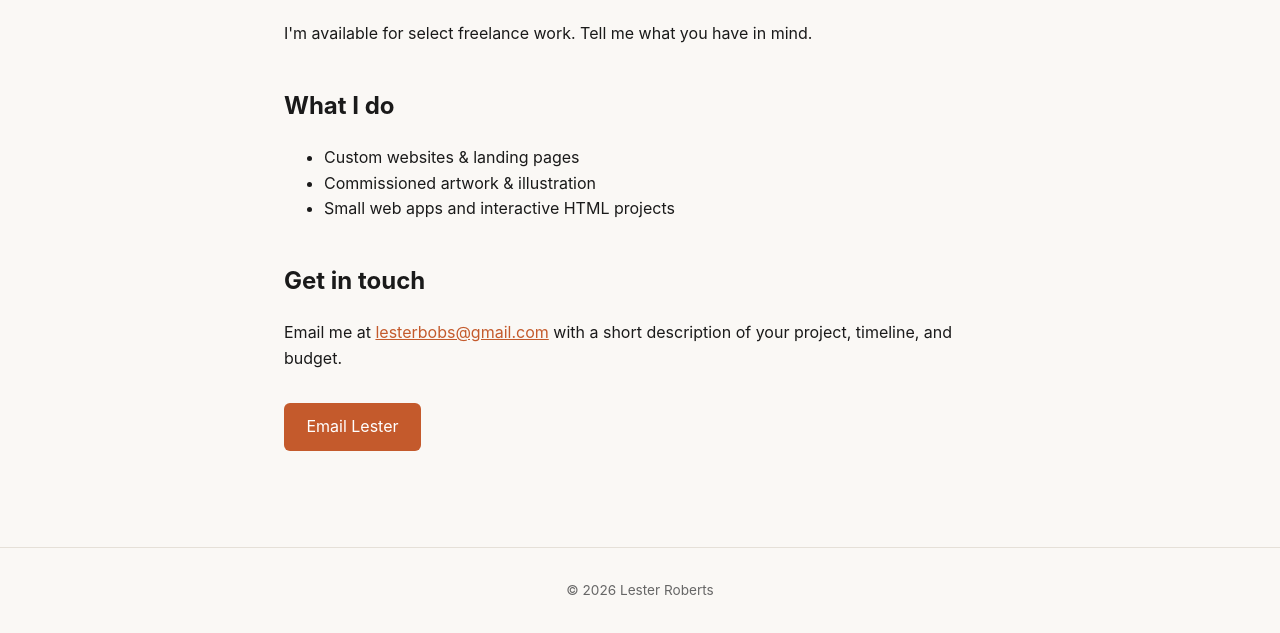
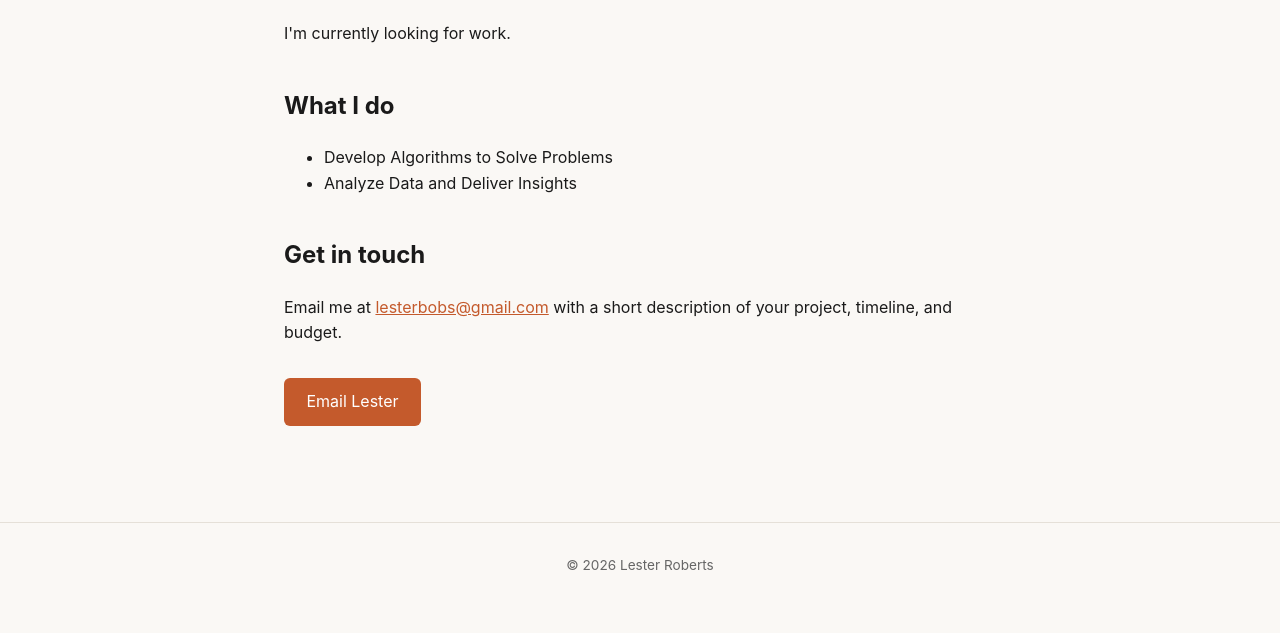
Before and after one commit to lesterbobs/lesterbobs.github.io, a plain HTML site: page hire.html in a window 1280 px wide. Shown: the part 179-812 px from the top of the page. Drawn offline with Linux system fonts and the light colour scheme.

Commit message:
Hire Update

```diff
--- a/hire.html
+++ b/hire.html
@@ -19,13 +19,12 @@
 
   <main>
     <h1>Hire Me</h1>
-    <p>I'm available for select freelance work. Tell me what you have in mind.</p>
+    <p>I'm currently looking for work.</p>
 
     <h2>What I do</h2>
     <ul>
-      <li>Custom websites &amp; landing pages</li>
-      <li>Commissioned artwork &amp; illustration</li>
-      <li>Small web apps and interactive HTML projects</li>
+      <li>Develop Algorithms to Solve Problems</li>
+      <li>Analyze Data and Deliver Insights</li>
     </ul>
 
     <h2>Get in touch</h2>
```
